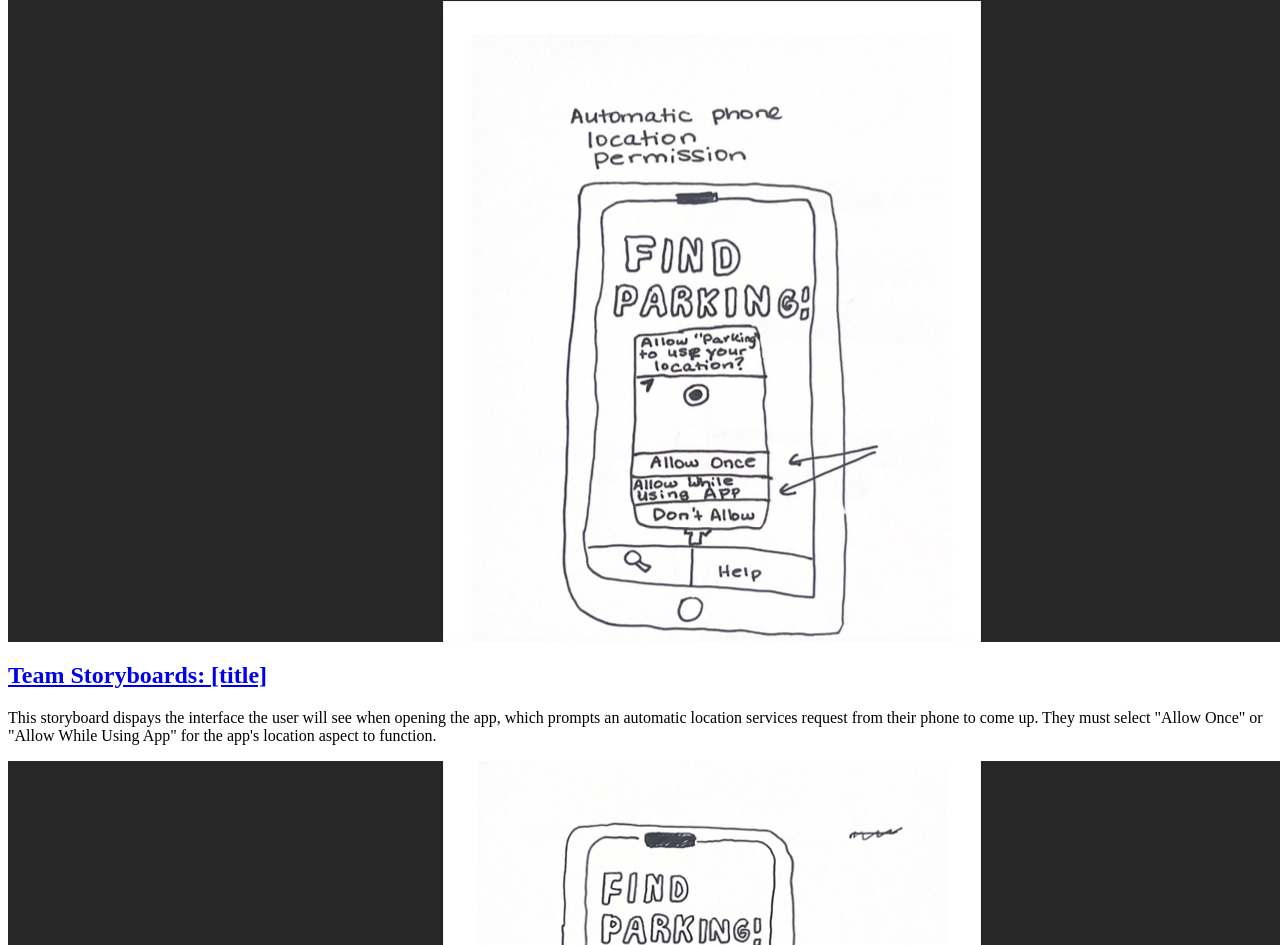
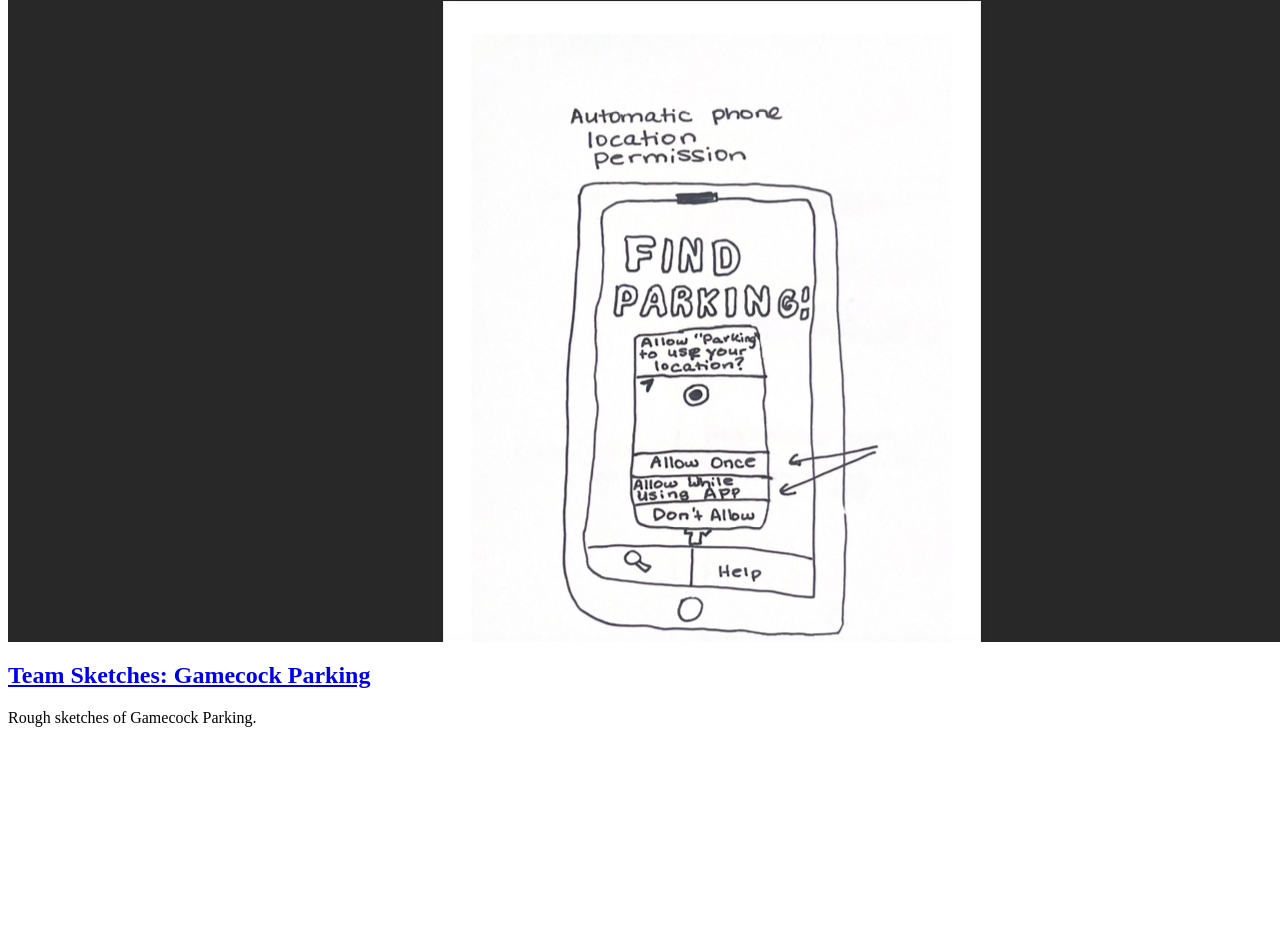
Before and after one commit to robin-adams/robin-adams.github.io, a plain HTML site: page index.html in a window 1280 px wide. Shown: the part 3056-4001 px from the top of the page. After the commit the page ends 3799 px from the top, so only its background shows below. Drawn offline with Linux system fonts and the light colour scheme.

Commit message:
Update index.html

```diff
--- a/index.html
+++ b/index.html
@@ -23,16 +23,7 @@
 
             </p>
           </section>
-      </section>
-      <section class="assign">
-      <img src="images/my-storyboard.jpg" />
-      <section class="assign-det">
-            <a href="files/all-storyboards.pdf"><h2>Team Storyboards: [title]</h2></a>
-            <p>
-                This storyboard dispays the interface the user will see when opening the app, which prompts an automatic location services request from their phone to come up. They must select "Allow Once" or "Allow While Using App" for the app's location aspect to function.
-            </p>
-      </section>
-      </section>
+     </section>
       <section class="assign">
       <img src="images/my-sketch.jpg" />
       <section class="assign-det">
```
